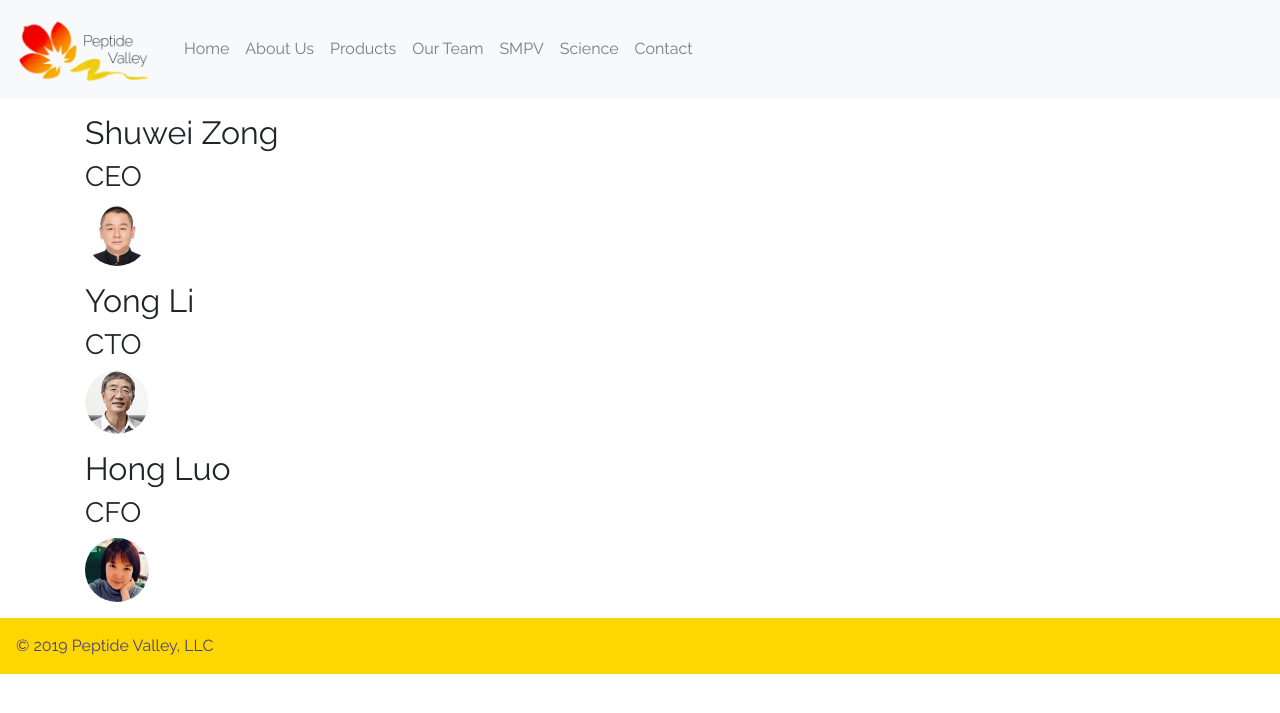
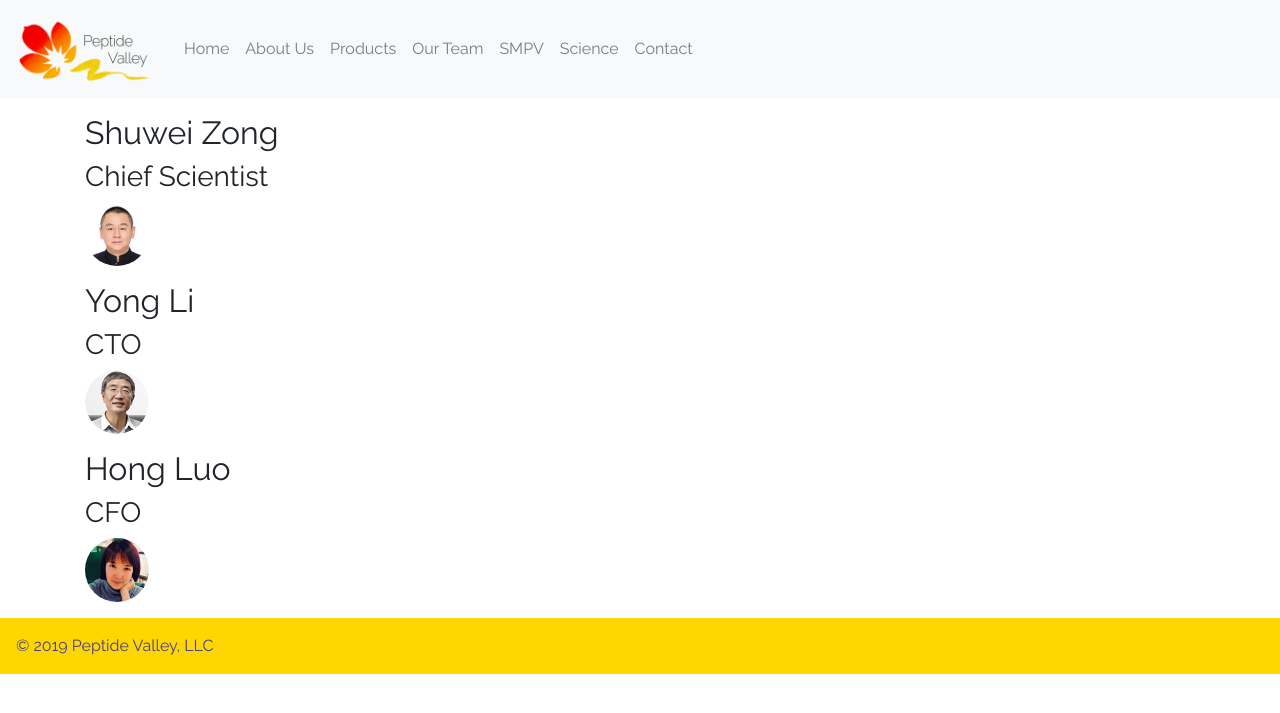
Before and after one commit to peptide-valley/peptide-valley.github.io, a Jekyll site: the page built from team/index.md, in a window 1280 px wide. Shown: the top 713 px of the page. Built offline with Jekyll 4.4.1, drawn with Linux system fonts in a browser that asks for light colours.

Commit message:
Update index.md

```diff
--- a/team/index.md
+++ b/team/index.md
@@ -12,7 +12,7 @@ title: Our Team
 
 ## Shuwei Zong
 
-### CEO
+### Chief Scientist
 
 ![](/images/zong.png)
 
```
